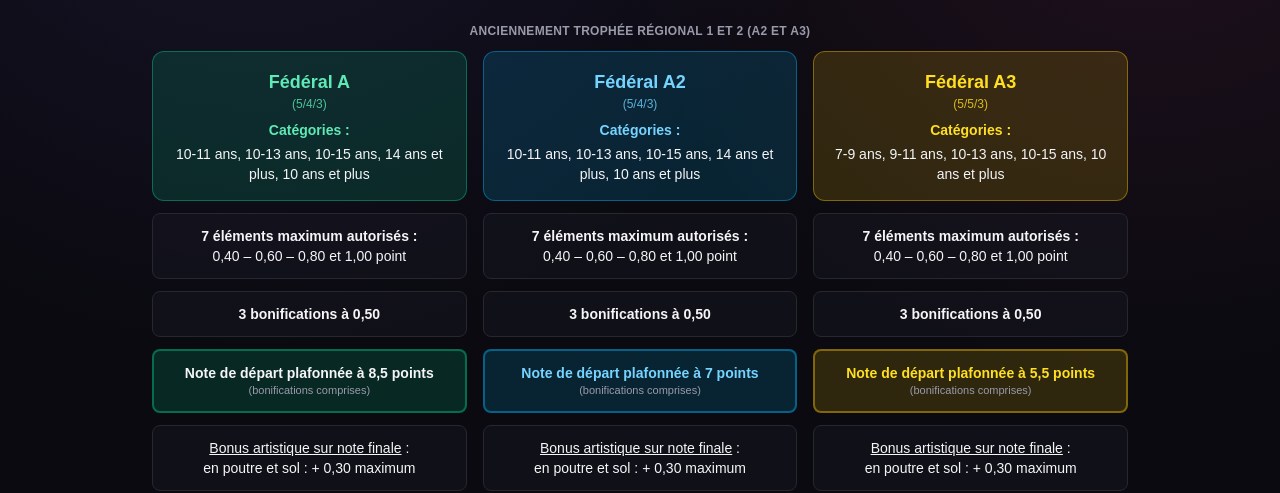
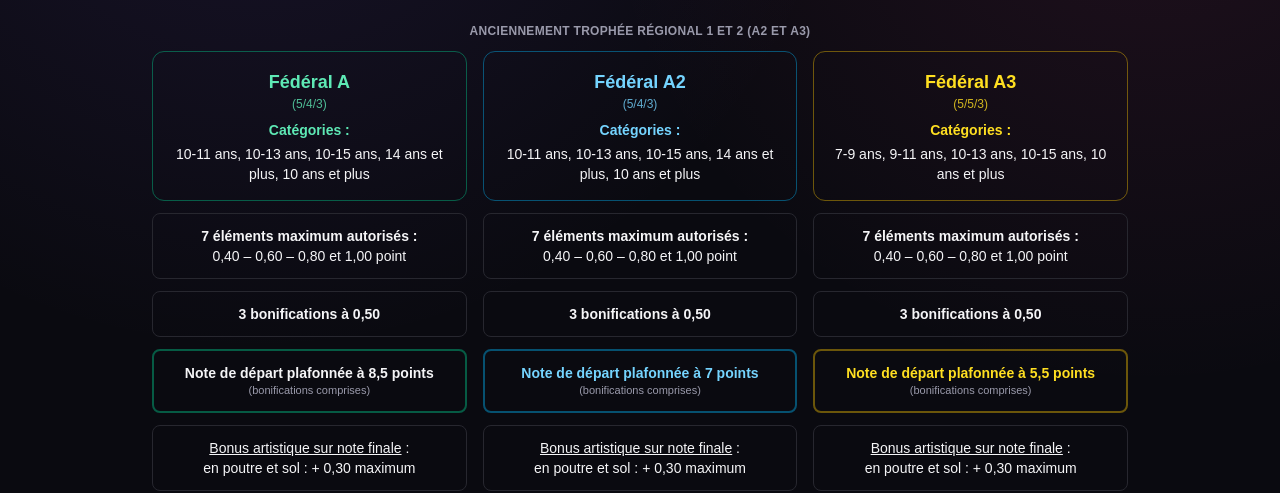
Before and after one commit to aimemarcgym-tech/gym-ffg, a Next.js app: page /competition/programme in a window 1280 px wide. Shown: the part 174-667 px from the top of the page. Built offline with nearby package versions, Linux system fonts and the light colour scheme; no server answers; the database is empty; sample sign-in values are in the browser's storage.

Commit message:
Onglet Programme : panneaux à fond transparent
Co-Authored-By: Claude Sonnet 5.5 <noreply@anthropic.com>

```diff
--- a/src/components/ProgrammeFederalA.tsx
+++ b/src/components/ProgrammeFederalA.tsx
@@ -1,4 +1,7 @@
 import { STYLE_NIVEAU } from "@/lib/styles";
+
+// Fond des panneaux transparent : on garde seulement la couleur du texte et du contour.
+const sansFond = (c: string) => c.replace(/bg-\S+/g, "").trim();
 
 const NIVEAUX = [
   {
@@ -39,10 +42,10 @@ const NIVEAUX = [
 // Programme Fédéral A du comité régional Île-de-France : trois niveaux de pratique (source : présentation du comité).
 export default function ProgrammeFederalA() {
   const bloc =
-    "rounded-lg border border-border-subtle bg-surface-alt/40 px-3 py-3 text-center text-sm text-foreground";
+    "rounded-lg border border-border-subtle px-3 py-3 text-center text-sm text-foreground";
   return (
     <div className="mx-auto w-full max-w-5xl px-6 py-10">
-      <div className="mb-6 rounded-xl border border-border-strong bg-surface px-6 py-5 text-center">
+      <div className="mb-6 rounded-xl border border-border-strong px-6 py-5 text-center">
         <h1 className="text-xl font-bold text-foreground">
           <span className="accent-gradient-text">
             Fédéral A - IDF - 3 niveaux de pratique
@@ -57,7 +60,7 @@ export default function ProgrammeFederalA() {
       <div className="grid gap-4 md:grid-cols-3">
         {NIVEAUX.map((n) => (
           <div key={n.id} className="space-y-3">
-            <div className={`rounded-xl border p-4 text-center ${STYLE_NIVEAU[n.id]}`}>
+            <div className={`rounded-xl border p-4 text-center ${sansFond(STYLE_NIVEAU[n.id])}`}>
               <div className="text-lg font-bold">{n.nom}</div>
               <div className="text-xs opacity-80">({n.format})</div>
               <div className="mt-2 text-sm font-semibold">Catégories :</div>
@@ -74,7 +77,7 @@ export default function ProgrammeFederalA() {
               <span className="font-semibold">3 bonifications à 0,50</span>
             </div>
             <div
-              className={`rounded-lg border-2 px-3 py-3 text-center text-sm font-semibold text-foreground ${STYLE_NIVEAU[n.id]}`}
+              className={`rounded-lg border-2 px-3 py-3 text-center text-sm font-semibold text-foreground ${sansFond(STYLE_NIVEAU[n.id])}`}
             >
               Note de départ plafonnée à {n.plafond} points
               <div className="text-[11px] font-normal text-muted">
```
